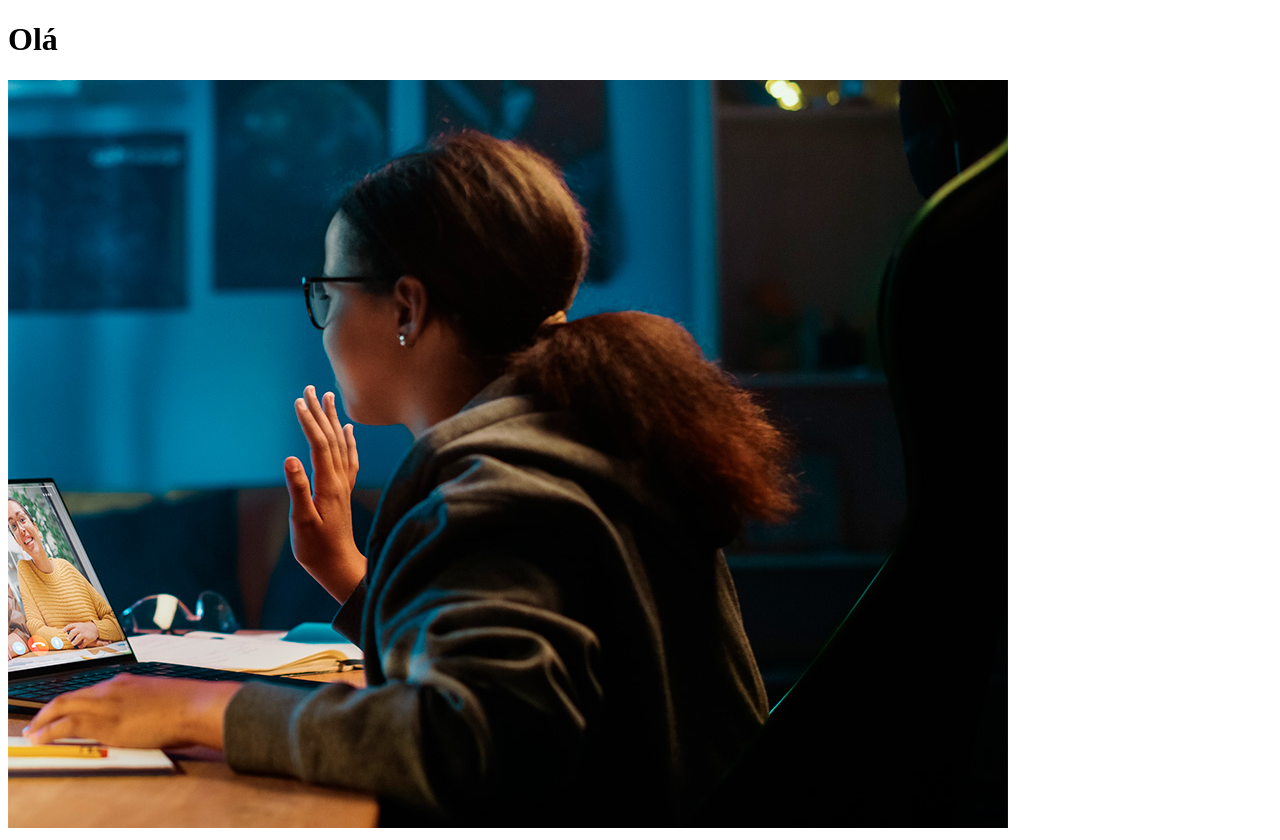
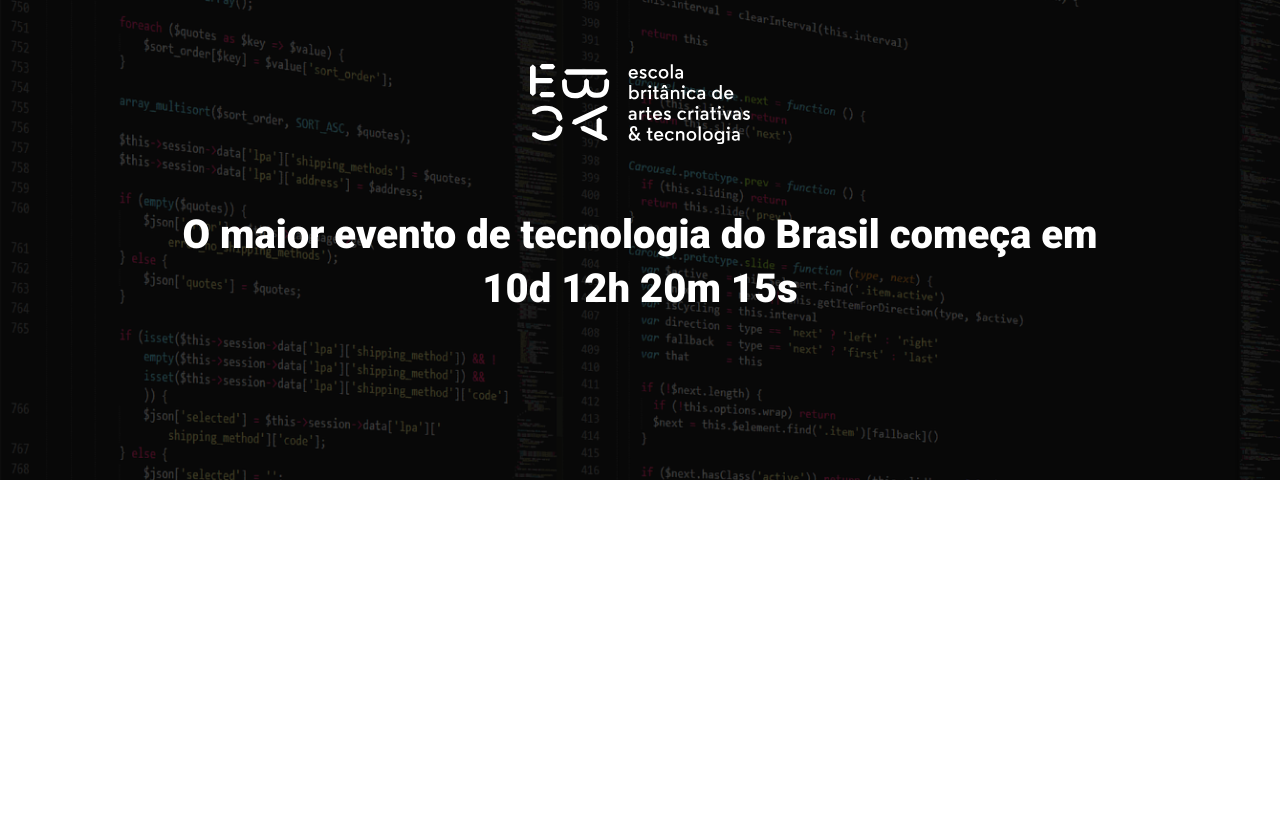
Before and after one commit to DiogoMenchon/ebac_talk, a website built with Parcel: page src/index.html in a window 1280 px wide. After the commit the page ends 800 px from the top, so only its background shows below. Built offline with nearby package versions, Linux system fonts and the light colour scheme.

Commit message:
hero criado

```diff
--- a/src/index.html
+++ b/src/index.html
@@ -1,17 +1,25 @@
 <!DOCTYPE html>
-<html lang="en">
+<html lang="pt-BR">
 
 <head>
     <meta charset="UTF-8">
     <meta name="viewport" content="width=device-width, initial-scale=1.0">
-    <title>Document</title>
-    <link rel="stylesheet" href="styles/main.scss">
+    <title>Ebac Talk</title>
+    <link rel="preconnect" href="https://fonts.googleapis.com">
+<link rel="preconnect" href="https://fonts.gstatic.com" crossorigin>
+<link href="https://fonts.googleapis.com/css2?family=Roboto:wght@400;700;900&display=swap" rel="stylesheet">    <link rel="stylesheet" href="styles/main.scss">
 </head>
 
 <body>
-    <h1>Olá</h1>
-    <img src="images/backend.png">
-    <script src="scripts/main.js"></script>
+    <header class="hero">
+        <div class="container">
+            <img class="hero__logo" src="images/ebac_logo.svg"">
+            <p class="hero__text">O maior evento de tecnologia do Brasil começa em 10d 12h 20m 15s</p>
+</div>
+</header>
+
+
+    <script src="./scripts/main.js"></script>
 </body>
 
 </html>
--- /dev/null
+++ b/src/styles/_hero.scss
@@ -0,0 +1,51 @@
+.hero {
+    padding-top: 64px;
+    padding-bottom: 100px;
+    background-image: url(../images/fundo.png);
+    background-repeat: no-repeat;
+    background-size: cover;
+    position: relative;
+
+    .container{
+        position: relative;
+    }
+
+    &::before{
+        position: absolute;
+        top: 0;
+        left: 0;
+        width: 100%;
+        height: 100%;
+        background-color: black;
+        content: "";
+        opacity: .7;
+    }
+
+    &__text{
+        margin-top: 64px;
+        margin-bottom: 64px;
+        font-size: 40px;
+        line-height: 54px;
+        font-weight: 800;
+        text-align: center;
+    }
+
+    &__logo{
+        margin: 0 auto;
+        height: 80px;
+        display: block;
+    }
+
+    @media (max-width:640px) {
+        padding: 40px 0;
+        &__logo{
+            height: 40px;
+        }
+
+        &__text{
+            font-size: 22px;
+            line-height: 24px;
+            margin: 24px 0;
+        }
+    }
+}
--- a/src/styles/main.scss
+++ b/src/styles/main.scss
@@ -0,0 +1,23 @@
+@use "hero";
+
+*{
+    margin: 0;
+    padding: 0;
+    box-sizing: border-box;
+    font-family: roboto, sans-serif;
+    color: #fff;
+}
+
+.container{
+    max-width: 960px;
+    width: 100%;
+    margin: 0 auto;
+
+    @media (max-width:640px) {
+        max-width: 80%;
+    }
+
+    @media (max-width: 1024px) {
+        max-width: 90%;
+    }
+}
```
